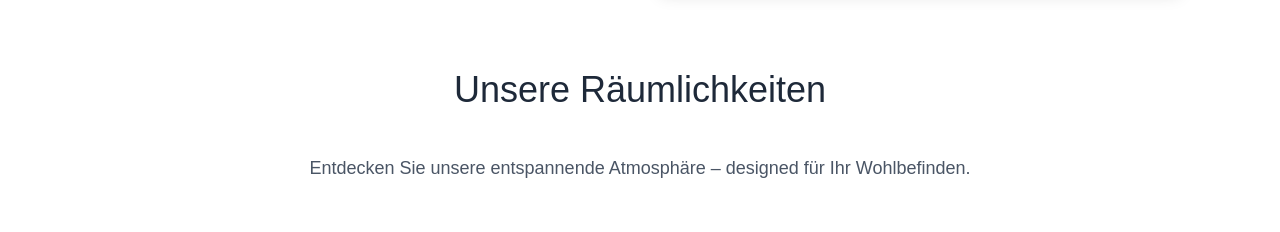
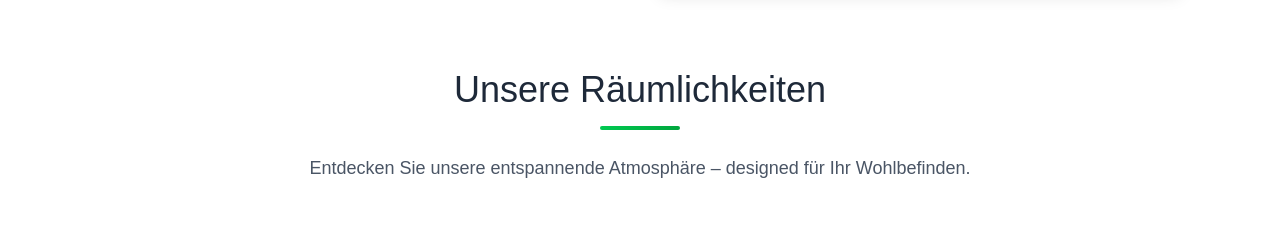
Before and after one commit to BalabaSerhii/salon, a Next.js app: page /about in a window 1280 px wide. Shown: the part 934-1166 px from the top of the page. Built offline with nearby package versions, Linux system fonts and the light colour scheme.

Commit message:
Добавил анимацию

```diff
--- /dev/null
+++ b/app/about/ClientAbout.tsx
@@ -0,0 +1,75 @@
+"use client";
+
+import AboutUs from "@/components/AboutUs";
+import Gallery from "@/components/Gallery";
+import { motion } from "framer-motion";
+
+export default function ClientAbout() {
+  return (
+    <>
+      <motion.div
+        initial={{ opacity: 0, y: 30 }}
+        animate={{ opacity: 1, y: 0 }}
+        transition={{ duration: 0.6 }}
+      >
+        <AboutUs />
+      </motion.div>
+
+      {/* === GALLERY === */}
+      <motion.section
+        className="py-16 md:py-20 bg-white"
+        aria-labelledby="gallery-title"
+        initial={{ opacity: 0, y: 40 }}
+        whileInView={{ opacity: 1, y: 0 }}
+        transition={{ duration: 0.7 }}
+        viewport={{ once: true, margin: "-50px" }}
+      >
+        <div className="container mx-auto px-4 max-w-6xl">
+          <motion.div
+            className="text-center mb-12"
+            initial={{ opacity: 0, y: 20 }}
+            whileInView={{ opacity: 1, y: 0 }}
+            transition={{ duration: 0.5, delay: 0.1 }}
+            viewport={{ once: true }}
+          >
+            <motion.h2
+              id="gallery-title"
+              className="text-3xl md:text-4xl font-bold text-gray-800 mb-4"
+              initial={{ opacity: 0, y: 10 }}
+              whileInView={{ opacity: 1, y: 0 }}
+              transition={{ duration: 0.5, delay: 0.2 }}
+              viewport={{ once: true }}
+            >
+              Unsere Räumlichkeiten
+            </motion.h2>
+            <motion.div
+              className="w-20 h-1 bg-gradient-to-r from-green-500 to-green-600 mx-auto rounded-full mb-6"
+              initial={{ width: 0 }}
+              whileInView={{ width: 80 }}
+              transition={{ duration: 0.8, delay: 0.3 }}
+              viewport={{ once: true }}
+            />
+            <motion.p
+              className="text-lg text-gray-600 max-w-2xl mx-auto"
+              initial={{ opacity: 0, y: 10 }}
+              whileInView={{ opacity: 1, y: 0 }}
+              transition={{ duration: 0.5, delay: 0.4 }}
+              viewport={{ once: true }}
+            >
+              Entdecken Sie unsere entspannende Atmosphäre – designed für Ihr
+              Wohlbefinden.
+            </motion.p>
+          </motion.div>
+          <motion.div
+            initial={{ opacity: 0, y: 30 }}
+            whileInView={{ opacity: 1, y: 0 }}
+            transition={{ duration: 0.6, delay: 0.2 }}
+            viewport={{ once: true }}
+          >
+            <Gallery />
+          </motion.div>
+        </div>
+      </motion.section>
+    </>
+  );
+}
--- a/app/about/page.tsx
+++ b/app/about/page.tsx
@@ -1,6 +1,6 @@
-import AboutUs from "@/components/AboutUs";
-import Gallery from "@/components/Gallery";
 import type { Metadata } from "next";
+import ClientAbout from "./ClientAbout";
+
 export const metadata: Metadata = {
   title: "Über Uns - Balaba Studio Massage Glauburg",
   description:
@@ -9,33 +9,7 @@ export const metadata: Metadata = {
     canonical: "/about",
   },
 };
+
 export default function About() {
-  return (
-    <>
-      <AboutUs />
-
-      {/* === GALLERY === */}
-      <section
-        className="py-16 md:py-20 bg-white"
-        aria-labelledby="gallery-title"
-      >
-        <div className="container mx-auto px-4 max-w-6xl">
-          <div className="text-center mb-12">
-            <h2
-              id="gallery-title"
-              className="text-3xl md:text-4xl font-bold text-gray-800 mb-4"
-            >
-              Unsere Räumlichkeiten
-            </h2>
-            <div className="w-20 h-1 mx-auto rounded-full mb-6"></div>
-            <p className="text-lg text-gray-600 max-w-2xl mx-auto">
-              Entdecken Sie unsere entspannende Atmosphäre – designed für Ihr
-              Wohlbefinden.
-            </p>
-          </div>
-          <Gallery />
-        </div>
-      </section>
-    </>
-  );
+  return <ClientAbout />;
 }
```
